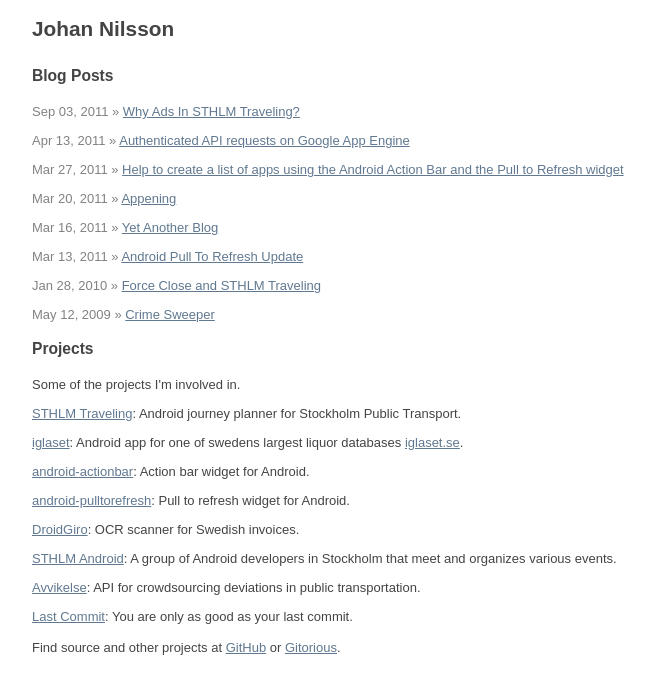
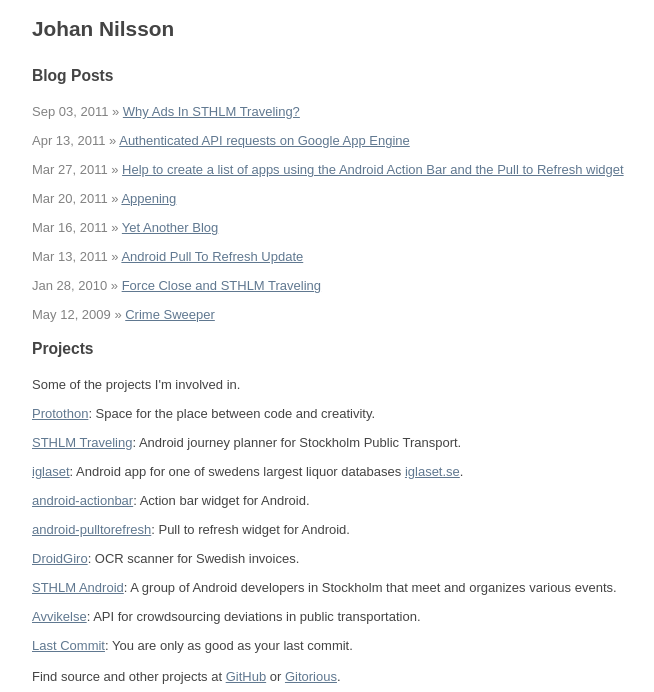
Before and after one commit to johannilsson/johannilsson.github.com, a Jekyll site: the page built from index.html, in a window 1280 px wide, cut to the strip 0-692 px from the top of the page. Shown: the whole strip, without its empty margins (308-962 px from the left). Built offline with Jekyll 4.4.1, drawn with Linux system fonts in a browser that asks for light colours; comment, search, counter and statistics services are not loaded.

Commit message:
Add protothon.

```diff
--- a/index.html
+++ b/index.html
@@ -14,6 +14,7 @@
     <h2>Projects</h2>
     <p>Some of the projects I'm involved in.</p>
     <ul class="posts">
+        <li><a href="http://protothon.com">Protothon</a>: Space for the place between code and creativity.</li>
         <li><a href="https://market.android.com/details?id=com.markupartist.sthlmtraveling">STHLM Traveling</a>: Android journey planner for Stockholm Public Transport.</li>
         <li><a href="https://market.android.com/details?id=com.markupartist.iglaset">iglaset</a>: Android app for one of swedens largest liquor databases <a href="http://iglaset.se">iglaset.se</a>.</li>
         <li><a href="https://github.com/johannilsson/android-actionbar">android-actionbar</a>: Action bar widget for Android.</li>
```
